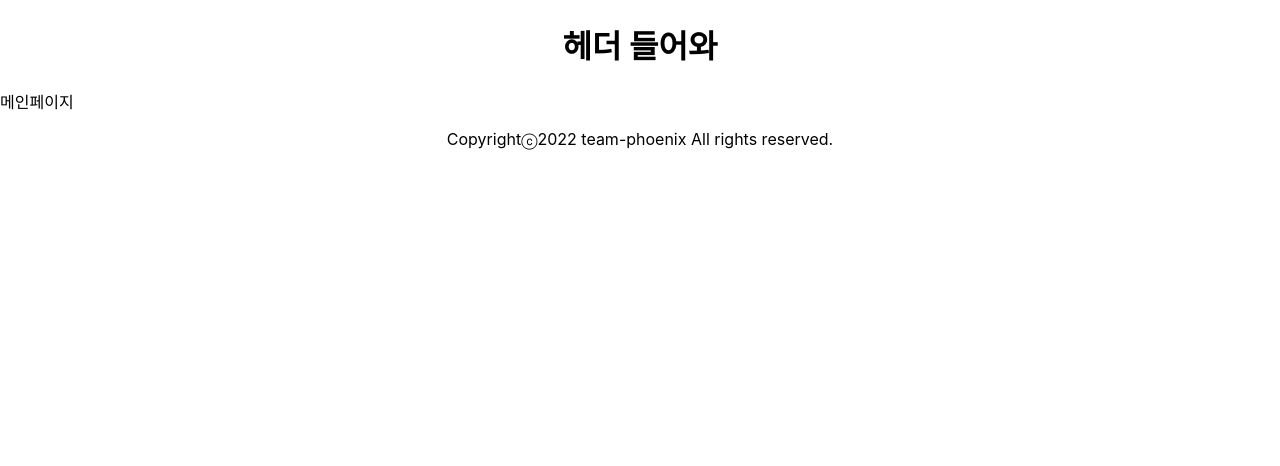
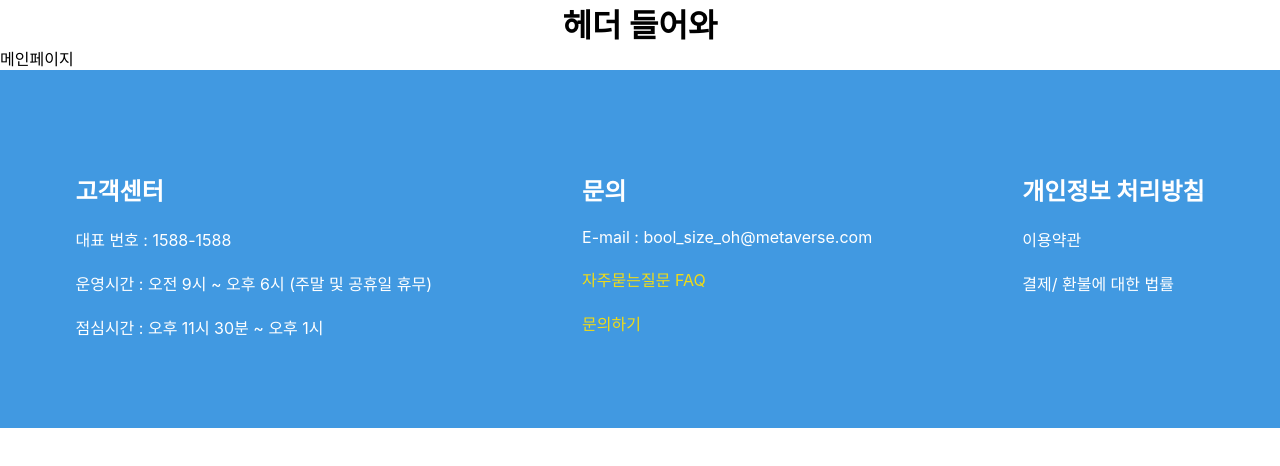
Before and after one commit to mtvsteampheonix/INITCLIENT, a React (Create React App) app: page / in a window 1280 px wide. Shown: the top 466 px of the page. Built offline with nearby package versions, Linux system fonts and the light colour scheme.

Commit message:
Feat: "푸터"컴포넌트 추가
푸터 컴포넌트 추가

```diff
--- a/package.json
+++ b/package.json
@@ -18,6 +18,7 @@
     "redux": "^4.2.0",
     "redux-actions": "^2.6.5",
     "redux-thunk": "^2.4.1",
+    "styled-components": "^5.3.5",
     "web-vitals": "^2.1.4"
   },
   "scripts": {
--- a/src/components/Footer.js
+++ b/src/components/Footer.js
@@ -1,8 +1,65 @@
+import styled from 'styled-components';
+
+const StyledFooter = styled.footer`
+  /* Auto layout */
+
+  display: flex;
+  flex-direction: row;
+  justify-content: center;
+  align-items: flex-start;
+  padding-top: 8vmax;
+  padding-bottom: 10vmax;
+  gap: 150px;
+  background: #4199e1;
+  width: 100%;
+  height: 10vmax;
+`;
+
+const StyledDetails = styled.div`
+  display: flex;
+  flex-direction: column;
+  align-items: flex-start;
+  color: white;
+  font-size: 1em;
+`;
+
+const StyledA = styled.a`
+  color: #f1db15; ;
+`;
+
 function Footer() {
   return (
-    <footer>
-      <p align="center">Copyrightⓒ2022 team-phoenix All rights reserved.</p>
-    </footer>
+    <StyledFooter>
+      <StyledDetails>
+        <h2>고객센터</h2>
+        <br />
+        <p>대표 번호 : 1588-1588</p>
+        <br />
+        <p>운영시간 : 오전 9시 ~ 오후 6시 (주말 및 공휴일 휴무)</p>
+        <br />
+        <p>점심시간 : 오후 11시 30분 ~ 오후 1시</p>
+        <br />
+      </StyledDetails>
+      <StyledDetails>
+        <h2>문의</h2>
+        <br />
+        <p>E-mail : bool_size_oh@metaverse.com</p>
+        <br />
+        <StyledA>자주묻는질문 FAQ</StyledA>
+        <br />
+        <StyledA>문의하기</StyledA>
+        <br />
+      </StyledDetails>
+      <StyledDetails>
+        <h2>개인정보 처리방침</h2>
+        <br />
+        <p>이용약관</p>
+        <br />
+        <p>결제/ 환불에 대한 법률</p>
+        <br />
+      </StyledDetails>
+      {/* <p align='center'>Copyrightⓒ2022 team-phoenix All rights reserved.</p> */}
+    </StyledFooter>
   );
 }
 
--- a/src/index.css
+++ b/src/index.css
@@ -11,3 +11,13 @@ code {
   font-family: source-code-pro, Menlo, Monaco, Consolas, 'Courier New',
     monospace;
 }
+
+h1,
+h2,
+h3,
+h4,
+h5,
+h6,
+p {
+  margin: 0px;
+}
```
Also changed, not shown: 1 other file (tests, documents, lock files or other folders).
